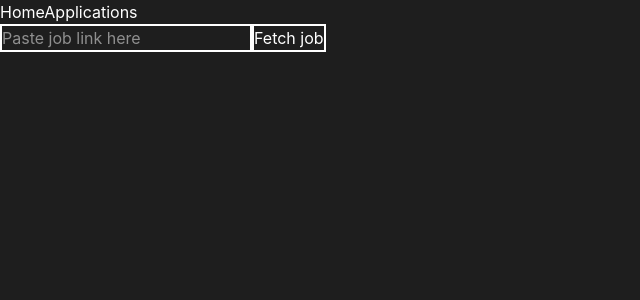
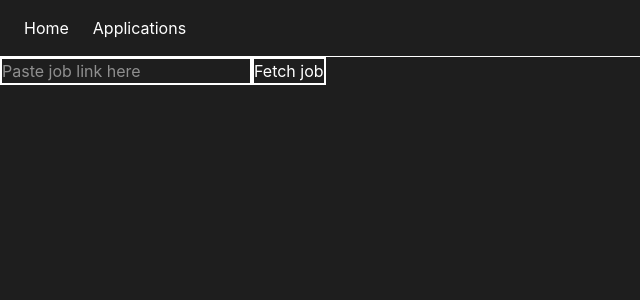
Before and after one commit to TianYu-00/job-application-tracker, a React app in the folder frontend/: page / in a window 1280 px wide. Shown: the top 300 px of the page, without its empty margins (0-640 px from the left). Built offline with nearby package versions, Linux system fonts and the light colour scheme; the HTML template or start-up script is replaced by a standard one.

Commit message:
spread out the navigation links inside header

```diff
--- a/frontend/src/App.jsx
+++ b/frontend/src/App.jsx
@@ -1,7 +1,7 @@
 import { useState, useEffect } from "react";
 import { Routes, Route } from "react-router";
 import "./App.css";
-import Header from "./pages/Header";
+import Header from "./components/Header";
 import Home from "./pages/Home";
 import Applications from "./pages/Applications";
 
--- a/frontend/src/pages/Header.jsx
+++ b/frontend/src/components/Header.jsx
@@ -2,8 +2,8 @@ import { Link } from "react-router";
 
 function Header() {
   return (
-    <header>
-      <nav>
+    <header className="px-6 py-4 border-b">
+      <nav className="flex gap-6">
         <Link to="/">Home</Link>
         <Link to="/applications">Applications</Link>
       </nav>
```
